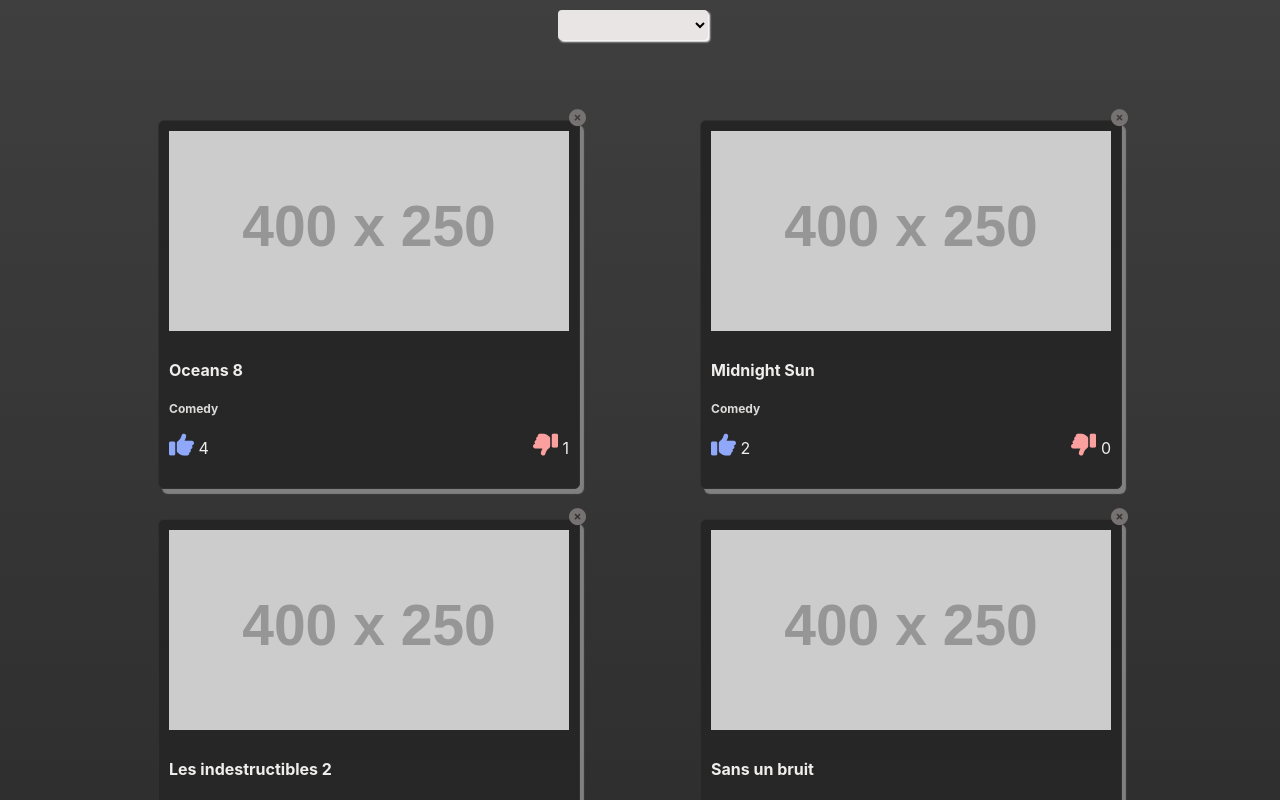
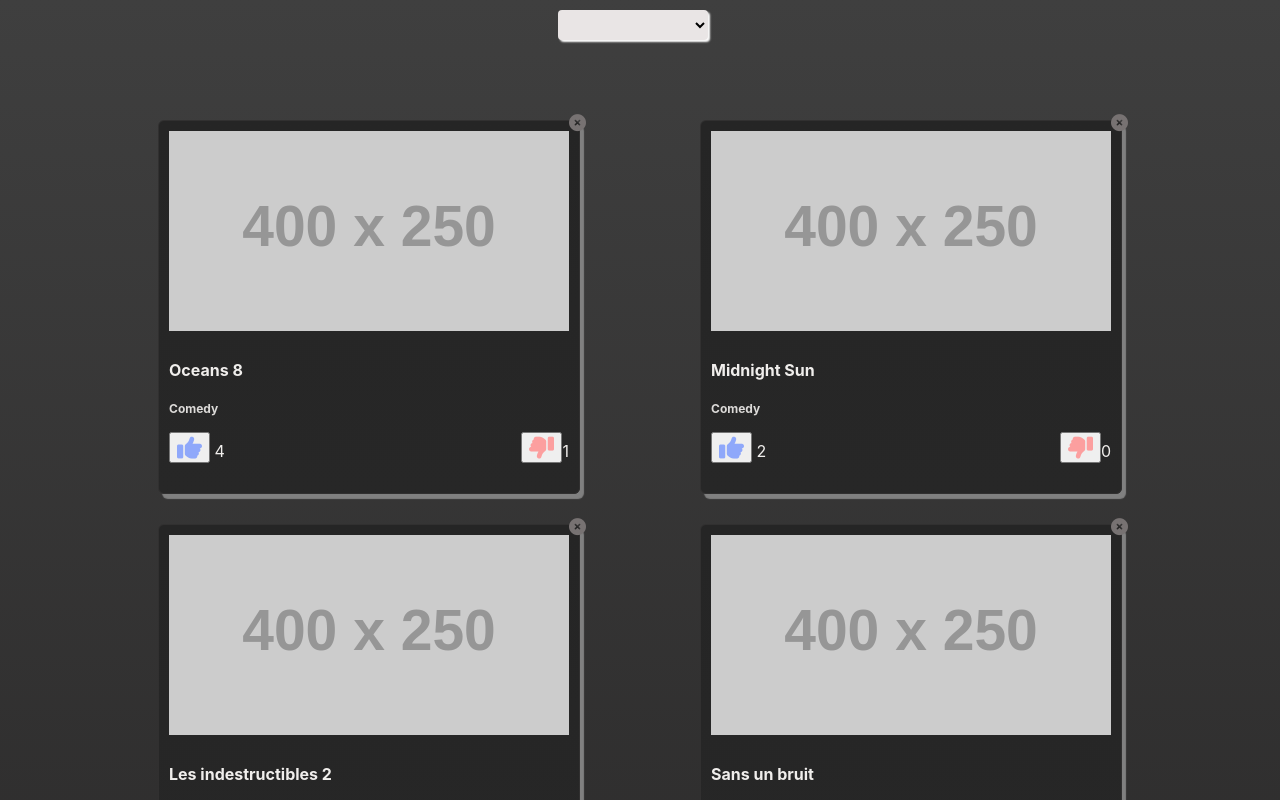
Before and after one commit to Abdeslamboulgou/react-interview-particeep, a React (Create React App) app: page / in a window 1280 px wide. Shown: the top 800 px of the page. Built offline with nearby package versions, Linux system fonts and the light colour scheme.

Commit message:
modifier et refactor du code

```diff
--- a/src/App.js
+++ b/src/App.js
@@ -1,15 +1,13 @@
-import React, { useState } from 'react';
+import React from 'react';
 import './App.css';
 import MoviesCard from '../src/components/MoviesCard'
-import movies from './data/movies';
 
 function App() {
 
-  const [film , updateFilm] = useState(movies)
 
   return (
     <div className='app'>
-      <MoviesCard film={film} updateFilm={updateFilm} />
+      <MoviesCard  />
     </div>
   )
 
--- a/src/components/LikesDislikes.js
+++ b/src/components/LikesDislikes.js
@@ -38,8 +38,8 @@
     useEffect(() => { }, [toggleLike, toggleDisLike, counter]);
     return (
         <div className="movie_like_dislike">
-            <span> <i class="fas fa-thumbs-up" onClick={toggleLikeHandler} ></i>  {likes} </span>
-            <span> <i class="fas fa-thumbs-down" onClick={toggleDislikeHandler}  ></i> {dislikes}  </span>
+            <span> <button onClick={toggleLikeHandler}  disabled={toggleLike} > <i class="fas fa-thumbs-up" /> </button> {likes} </span>
+            <span> <button onClick={toggleDislikeHandler}  disabled={toggleDisLike}><i class="fas fa-thumbs-down"  /> </button>{dislikes}  </span>
         </div>
     );
 }
--- a/src/components/MoviesCard.js
+++ b/src/components/MoviesCard.js
@@ -1,21 +1,25 @@
-import React from 'react';
+import React,{useState} from 'react';
 import Pagination from './Pagination';
+import movies from '../data/movies';
 
 
-function MoviesCard({film,updateFilm}) {
+function MoviesCard() {
+
+  const [films , updateFilms] = useState(movies)
+
 
   const RemoveMovie = item => {
 
     // supprimer element avec filter
     if (window.confirm('vous voulez supprimer ce film ?')) {
-      const newMovies = film.filter((movie) => movie.id !== item);
+      const newMovies = films.filter((movie) => movie.id !== item);
       console.log(newMovies);
-      updateFilm(newMovies);
+      updateFilms(newMovies);
 
     }
   }
   return (
-    <Pagination  RemoveMovie={RemoveMovie}/>
+    <Pagination  RemoveMovie={RemoveMovie} films={films} updateFilms={updateFilms}/>
   )
 }
 
--- a/src/components/Pagination.js
+++ b/src/components/Pagination.js
@@ -6,12 +6,11 @@
 import '../styles/moviesCard.css'
 import LikesDislikes from './LikesDislikes';
 
-function Pagination({ RemoveMovie }) {
+function Pagination({ RemoveMovie , films}) {
 
     const [activeCategory, AfficheMovies] = useState('');
     const categories = movies.reduce((acc, movie) => acc.includes(movie.category) ? acc : acc.concat(movie.category), [])
 
-    const [films, setFilms] = useState(movies);
     const [pageNumber, setPageNumber] = useState(0);
 
     const moviesPerPage = 4;
@@ -51,7 +50,7 @@
                         </div>) : null
 
                     )) : (<div className='cart-vide'>Cart vide</div>)}
-
+                {films.length !== 0 && (
                     <ReactPaginate
                         previousLabel={"Précédent"}
                         nextLabel={"Suivant.."}
@@ -61,6 +60,7 @@
                         disabledClassName={"paginationDisabled"}
                         activeClassName={"paginationActive"}
                     />
+                )}
             </div>
         </div>
     );
--- a/src/styles/pagination.css
+++ b/src/styles/pagination.css
@@ -63,7 +63,7 @@
 }
 
 .cart-vide{
-    margin-left: 43%;
     font-size: 40px;
     color: rgb(233, 202, 202);
+    margin-top: 10%;
 }
```
Lines whose indentation alone changed are shown as unchanged.
